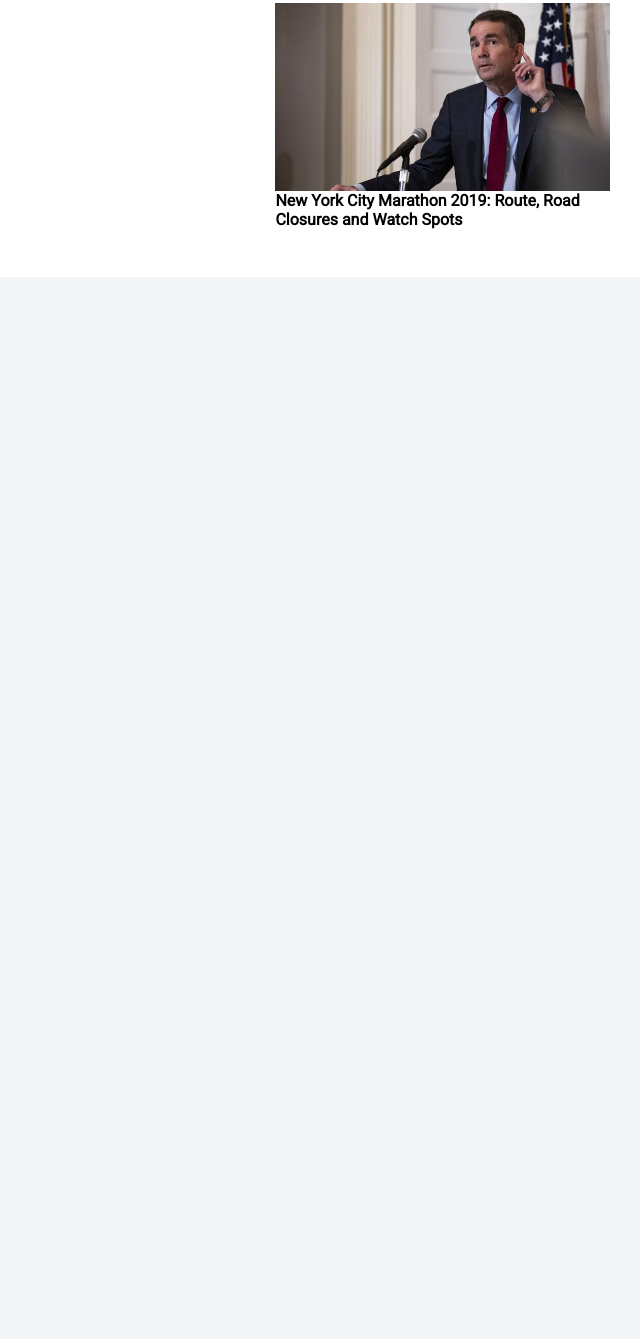
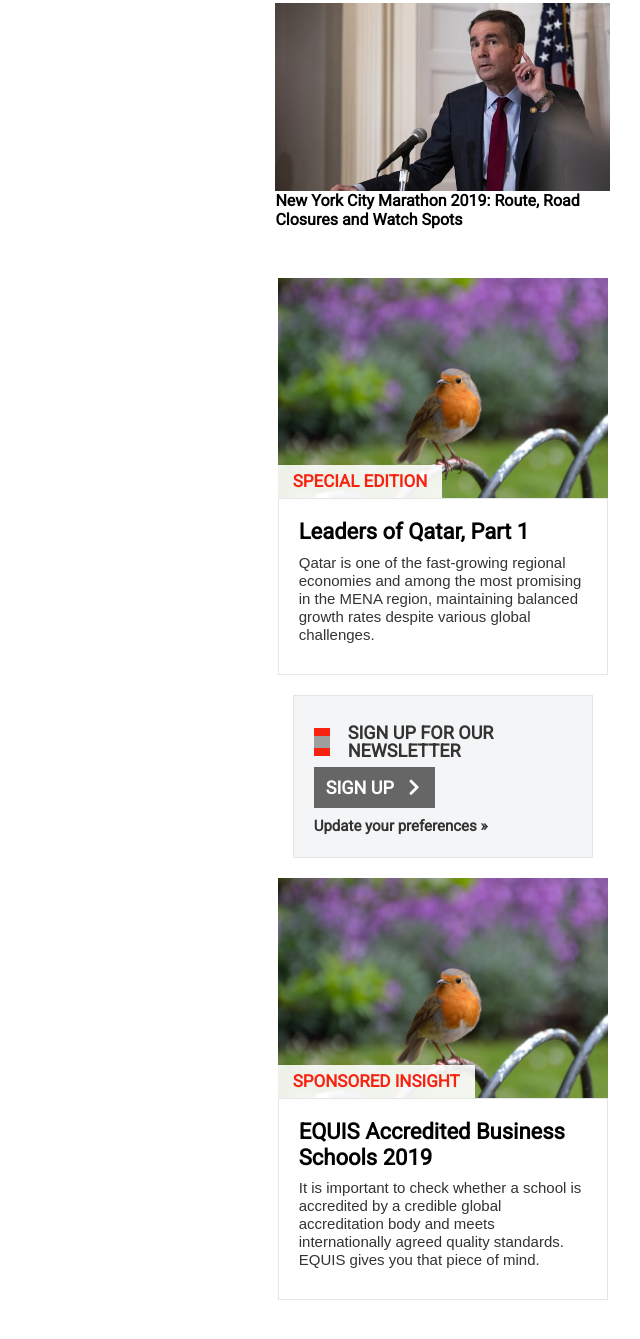
Before and after one commit to EdSacasa/baleada, a plain HTML site: page index.html in a window 1280 px wide. Shown: the part 2744-4083 px from the top of the page, without its empty margins (640-1280 px from the left). Before the commit the page ends 3021 px from the top, so only its background shows below. Drawn offline with nearby package versions, Linux system fonts and the light colour scheme; grey boxes are pictures that could not be loaded.

Commit message:
sponsored articles

```diff
--- a/index.html
+++ b/index.html
@@ -270,6 +270,37 @@
                                 <h6>New York City Marathon 2019: Route, Road Closures and Watch Spots</h6>
                             </section>
                         </section>
-
+                        <section class="featured">
+                            <section class="block-title"></section>
+                            <article class="sponsored-article">
+                                <section class="wrap">
+                                    <a><img src="images/image1.jpg" alt="responsive"><span class="pic-on">SPECIAL EDITION</span></a>
+                                </section>
+                                <section class="article-info" id="sponsored">
+                                    <h3>Leaders of Qatar, Part 1</h3>
+                                    <section class="summary">Qatar is one of the fast-growing regional economies and among the most promising in the MENA region, maintaining balanced growth rates despite various global challenges.</section>
+                                </section>
+                            </article>
+                            <section class="block">
+                                <section class="d-flex align-items-center" id="add">
+                                    <span class="p-2 align-self-center icon-n"></span>
+                                    <span class="p-2" id="block-text">Sign up for our Newsletter</span>
+                                </section>
+                                <span class="signup">SIGN UP <i class="fas fa-chevron-right"></i></span>
+                                <p class="update">Update your preferences »</p>
+                            </section>
+                            <article class="sponsored-article">
+                                <section class="wrap">
+                                    <a><img src="images/image1.jpg" alt="responsive"><span class="pic-on">SPONSORED INSIGHT</span></a>
+                                </section>
+                                <section class="article-info" id="sponsored">
+                                    <h3>EQUIS Accredited Business Schools 2019</h3>
+                                    <section class="summary">It is important to check whether a school is accredited by a credible global accreditation body and meets internationally agreed quality standards. EQUIS gives you that piece of mind.</section>
+                                </section>
+                            </article>
+                        </section>
+                      </section>
+                    </section>
+                  </section>
   	</body>
   	</html>
```
